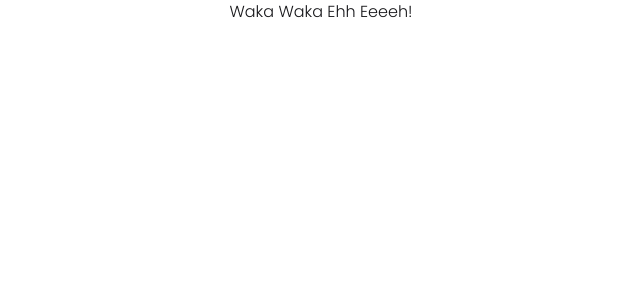
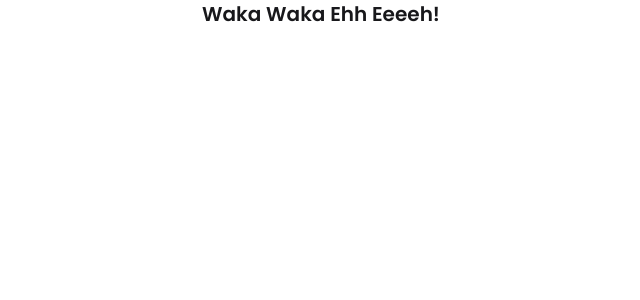
Before and after one commit to rakib-hasan-78/dragon-news, a React (Vite) app: page / in a window 1280 px wide. Shown: the top 300 px of the page, without its empty margins (319-959 px from the left). Built offline with nearby package versions, Linux system fonts and the light colour scheme.

Commit message:
still basic style cont....

```diff
--- a/src/index.css
+++ b/src/index.css
@@ -24,4 +24,13 @@
     body{
         @apply w-full min-h-screen font-sans text-base font-light capitalize flex flex-col items-center content-center justify-between;
     }
+
+    h1,h2,h3,h4,h5,h6{
+        @apply text-xl font-semibold;
+    }
+
+    button{
+        @apply text-xl  font-semibold;
+    }
+
 }
```
